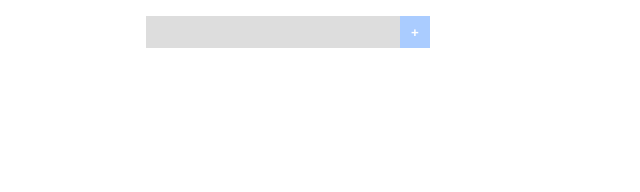
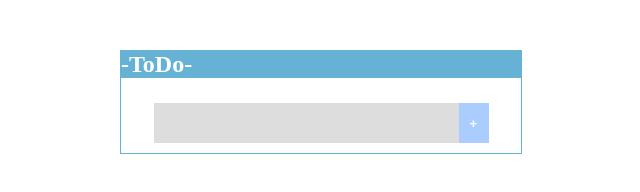
Before and after one commit to AjeebKt/js-task, a plain HTML site: page home.html in a window 1280 px wide. Shown: the whole page, without its empty margins (319-959 px from the left). Drawn offline with Linux system fonts and the light colour scheme.

Commit message:
create element in to-do

```diff
--- a/css.css
+++ b/css.css
@@ -1,32 +1,46 @@
+body {
+	margin: 0;
+}
+.todo-list {
+	width: 400px;
+	border: 1px solid #65B2D4;
+	overflow: hidden;
+	margin: 50px auto 0;
+}
+.todo-list h2 {
+	margin: 0;
+	background-color: #65B2D4;
+	color: #fff;
+}
 .to-do
 {
-	margin-left:auto;
-	margin-right: auto;
-	width:350px;
-	/*background-color: #ccc;*/
+	width:335px;
+	margin: 15px auto 0;
 	list-style-type: none;
 	padding: 0;
 }
 li
 {
-	width:284px;
-	background-color: #f00;
+	float: left;
+	width:350px;
+	margin: 10px 0;
 	padding:0;
 }
 input
 {
-	width: 250px;
-	height: 30px;
+	float: left;
+	width: 300px;
+	padding: 0 0 0 5px;
+	height: 40px;
 	border: 0px solid #000;
 	background-color: #ddd;
 }
-.plus{
-	/*padding:0;*/
+button {
+	float: left;
 	width: 30px;
-	height: 32px;
+	height: 40px;
 	color: #fff;
 	background-color: #acf;
-	float: right;
 	text-align: center;
 	font-weight: bold;
 	border: 0;
--- a/home.html
+++ b/home.html
@@ -8,21 +8,25 @@
 		function add ()
 		{
 			var ul = document.getElementById("ul");
+			var name = document.getElementById("txt").value;
 			var li = document.createElement("li");
-			li.innerHTML = "hi";
+			li.innerHTML = name +'</label><span>'+ name +'</span>';
 			ul.appendChild(li);
+			// ul.prependChild(li);
 		}
 	</script>
 </head>
 <body>
+	<div class="todo-list">
+		<h2>-ToDo-</h2>
 		<ul id="ul" class="to-do">
 			<li>
-			<input type="text">
-			<!-- <input type="submit">				 -->
-			<button class="plus" value="Add" onclick="add()">
+				<input type="text" id="txt" >
+				<button type="submit" onclick="add()">
 					+
 				</button>
 			</li>
 		</ul>
+	</div>
 </body>
 </html>
```
Lines whose indentation alone changed are shown as unchanged.
